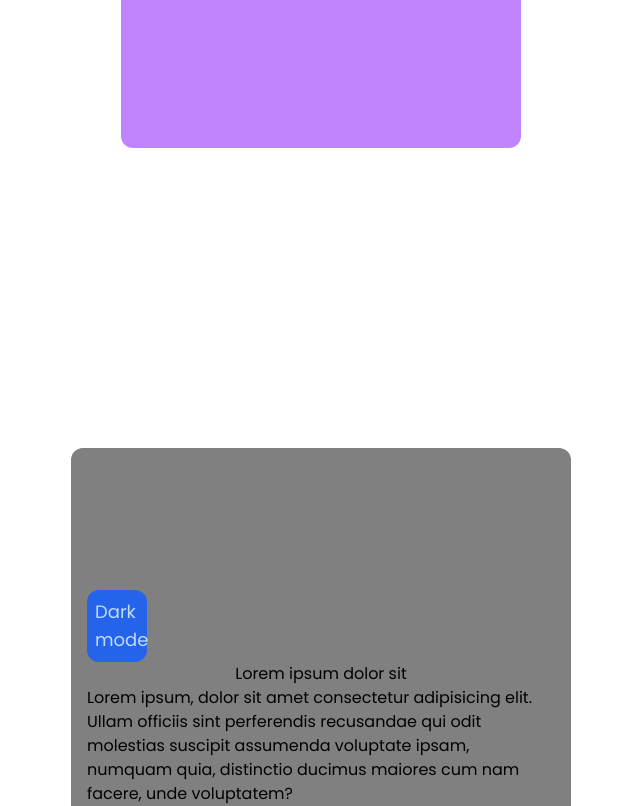
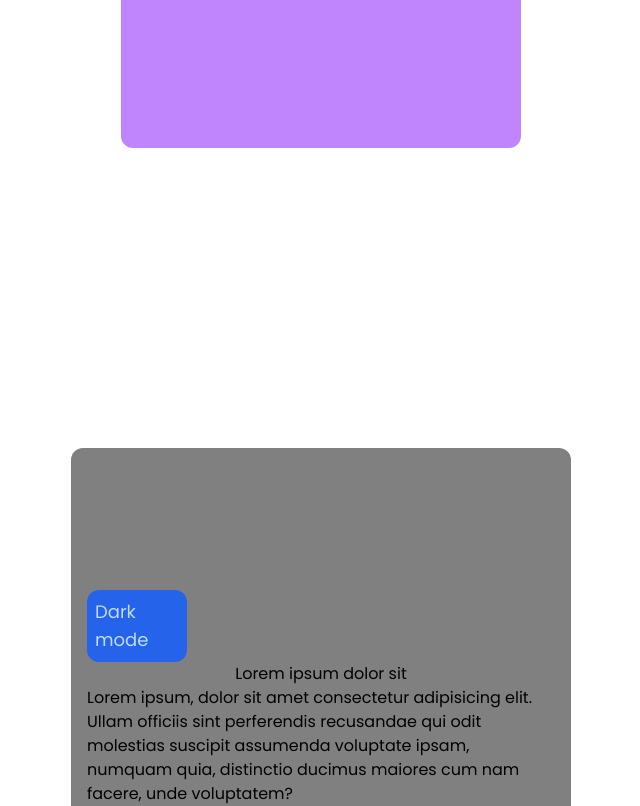
Before and after one commit to subhraneel2005/React-Basics-Practice, a React (Vite) app: page / in a window 1280 px wide. Shown: the part 9934-10740 px from the top of the page, without its empty margins (319-959 px from the left). Built offline with nearby package versions, Linux system fonts and the light colour scheme.

Commit message:
typo fixed

```diff
--- a/src/ThemeMode/Theme.jsx
+++ b/src/ThemeMode/Theme.jsx
@@ -14,7 +14,7 @@ function Theme() {
         style={{backgroundColor : toggle}}
         className='w-[500px] h-[500px] rounded-xl flex justify-center items-center'>
             <div className='block p-4'>
-                <div className='w-[60px] p-2 bg-blue-600 text-blue-200 text-lg rounded-xl mr-28 cursor-pointer' onClick={changeTheme}>{toggleText}</div>
+                <div className='w-[100px] p-2 bg-blue-600 text-blue-200 text-lg rounded-xl mr-28 cursor-pointer' onClick={changeTheme}>{toggleText}</div>
                 <h1 style={{color:textColor}} className='text-center'>Lorem ipsum dolor sit</h1>
                 <p style={{color:textColor}}>Lorem ipsum, dolor sit amet consectetur adipisicing elit. Ullam officiis sint perferendis recusandae qui odit molestias suscipit assumenda voluptate ipsam, numquam quia, distinctio ducimus maiores cum nam facere, unde voluptatem?</p>
             </div>
```
